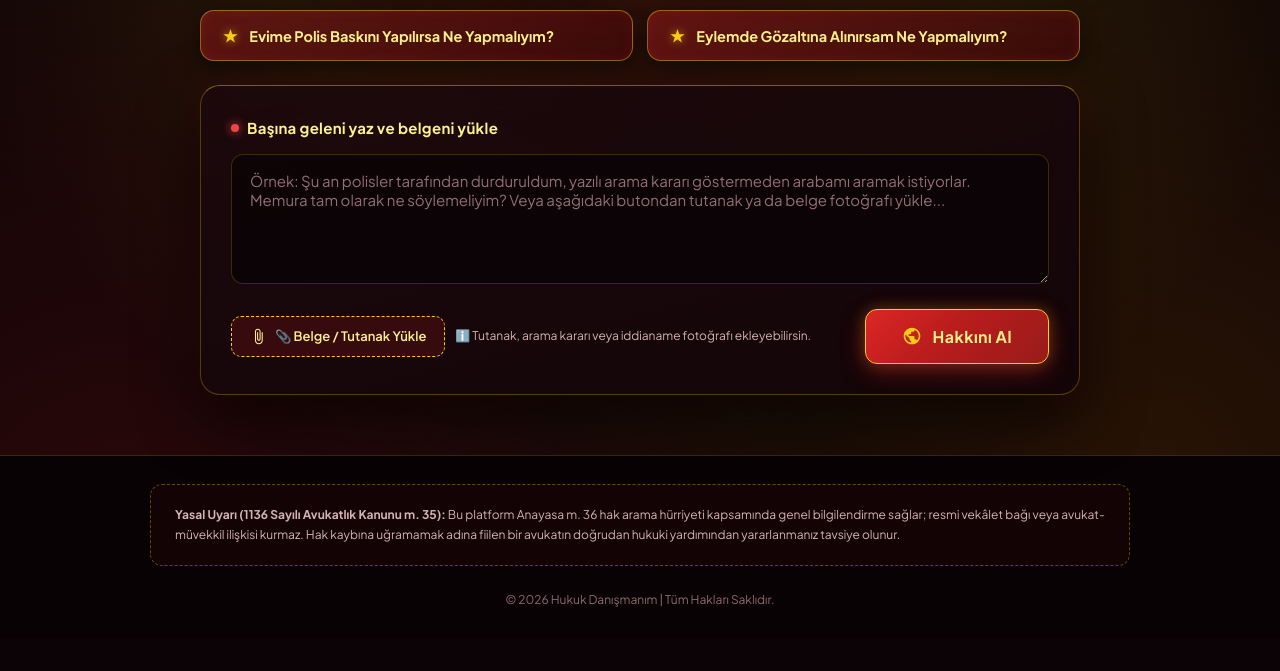
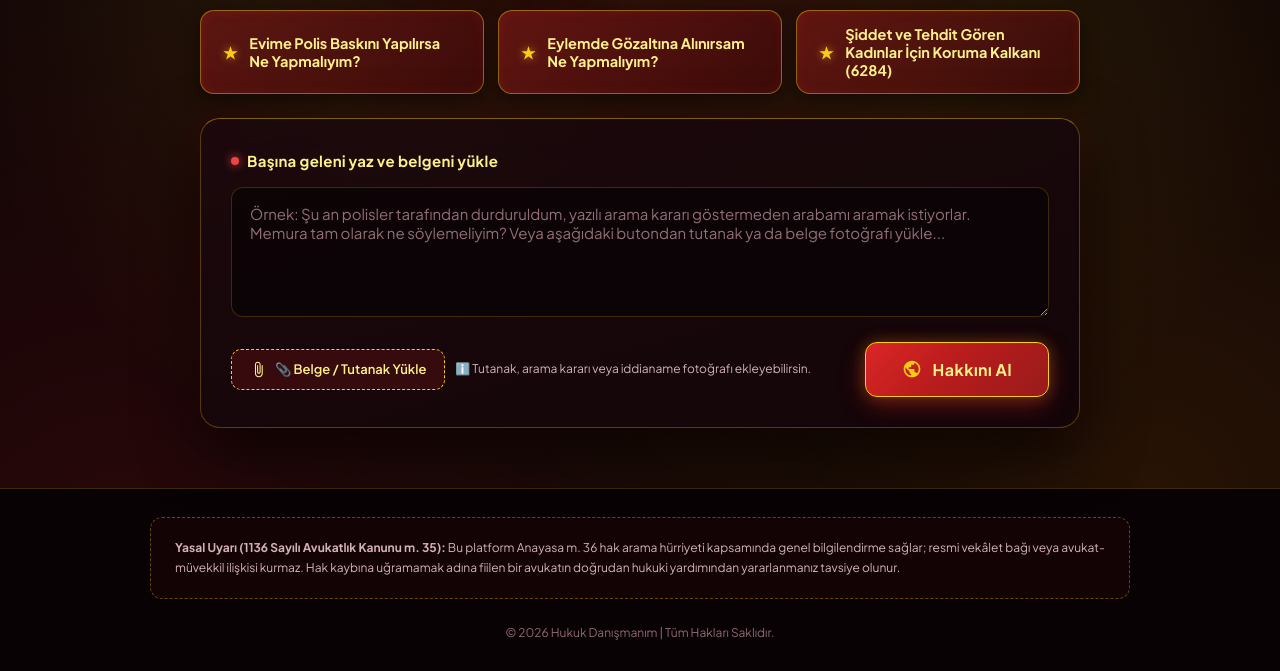
Before and after one commit to kitapsever16/Hukuk_Danismanligi_Projem, a website: page index.html in a window 1280 px wide. Shown: the part 215-886 px from the top of the page. Before the commit the page ends 853 px from the top, so only its background shows below. Drawn offline with Linux system fonts and the light colour scheme.

Commit message:
Update index.html

```diff
--- a/index.html
+++ b/index.html
@@ -956,6 +956,10 @@
             <button class="emergency-btn" onclick="quickAsk('Eylemde veya basın açıklamasında gözaltına alınırsam ne yapmalıyım? Yakalama anında, araçta, nezarethanede ve ifade aşamasında haklarım nelerdir?')">
                 <span class="btn-icon">★</span>
                 <span>Eylemde Gözaltına Alınırsam Ne Yapmalıyım?</span>
+            </button>
+            <button class="emergency-btn" onclick="quickAsk('Şiddet veya ölüm tehdidi altındayım, boşanma aşamasındayım. Karşı taraf yerel nüfuzunu ve parasını kullanarak polisi veya yetkilileri baskı altına alıyor, uzaklaştırma ve zorlama hapsi uygulanmıyor. Can güvenliğim için 6284 kapsamında derhal ne yapmalıyım, hangi makamlara suç duyurusunda bulunmalıyım?')">
+                <span class="btn-icon">★</span>
+                <span>Şiddet ve Tehdit Gören Kadınlar İçin Koruma Kalkanı (6284)</span>
             </button>
         </div>
 
```
